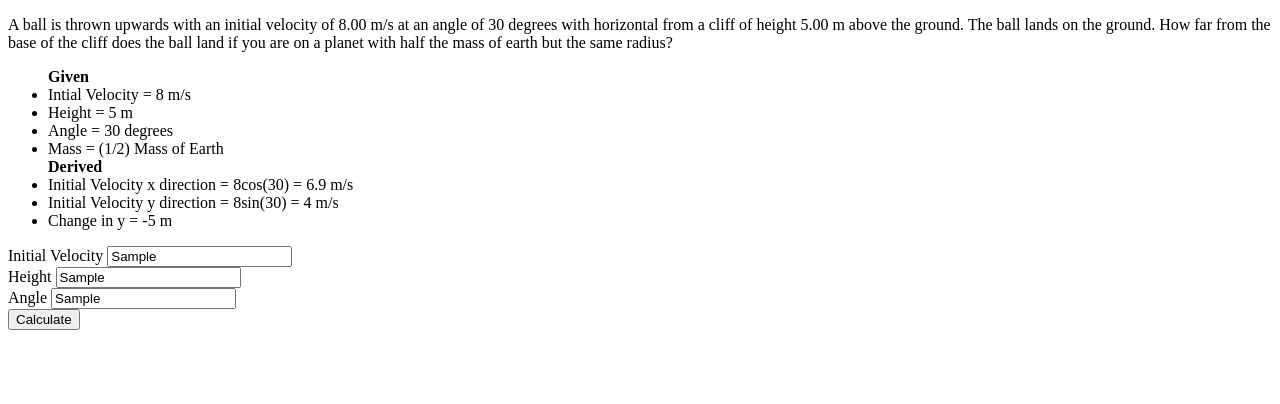
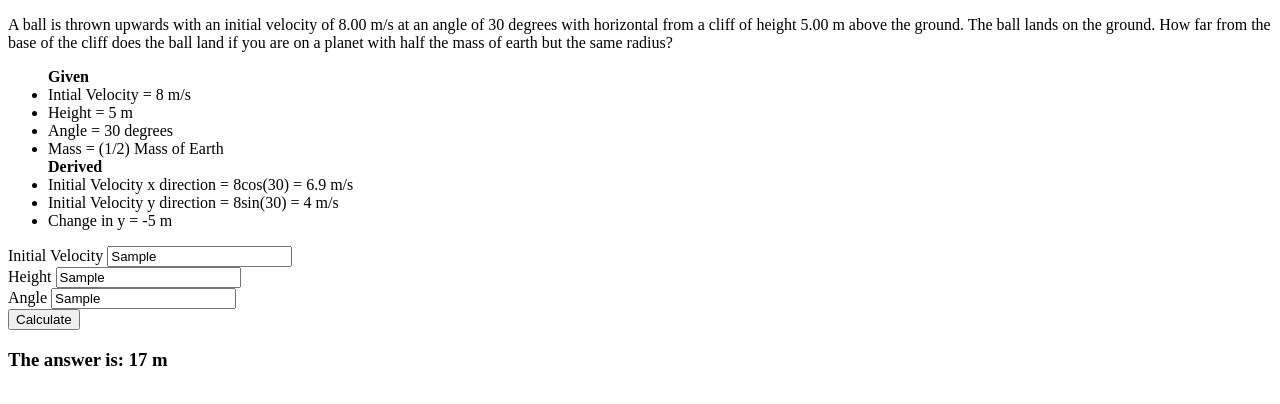
Before and after one commit to nourali999/JavaScript-HTML5-Physics-Project, a plain HTML site: page index.html in a window 1280 px wide. Both pictures are taken after typing "Sample", "Sample", "Sample" into the empty fields and a click on the button "Calculate". Drawn offline with Linux system fonts and the light colour scheme.

Commit message:
Calculates default questions answer

```diff
--- a/home.js
+++ b/home.js
@@ -10,11 +10,11 @@ function addAge(){
 
 function calculateChangeInX(){
    let t = solve(-2.45,4,5);
-   console.log(Math.round(6.9*t,2) + ' m');
+   document.getElementById("solution").innerHTML = Math.round(6.9*t,2) + ' m';
 }
 
 function solve(a, b, c) {
     var result = (-1 * b + Math.sqrt(Math.pow(b, 2) - (4 * a * c))) / (2 * a);
     var result2 = (-1 * b - Math.sqrt(Math.pow(b, 2) - (4 * a * c))) / (2 * a);
-    return Math.max(result,result2);
+    return Math.max(result,result2);xw
 }
--- a/index.html
+++ b/index.html
@@ -31,7 +31,8 @@
 
     <div>
         <label >Initial Velocity</label>
-        <input type="text" name="firstName"
+        <input type="text"
+         name="firstName"
          placeholder="Enter Initial Velocity"
          id = "InV">
     </div>
@@ -53,11 +54,12 @@
 
     </div>
 
-    <div>
-
-    </div>
 
     <button onclick="calculateChangeInX()"> Calculate </button>
+
+    <div>
+        <h3> The answer is:  <span id="solution"></span></h3>
+    </div>
 
 
 
```
